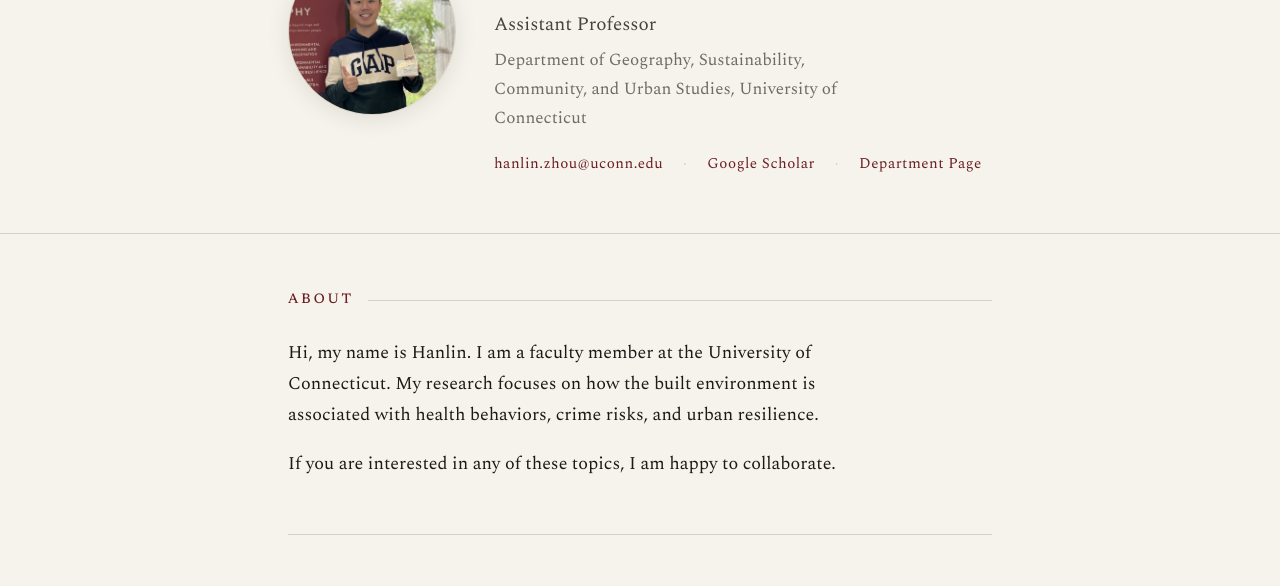
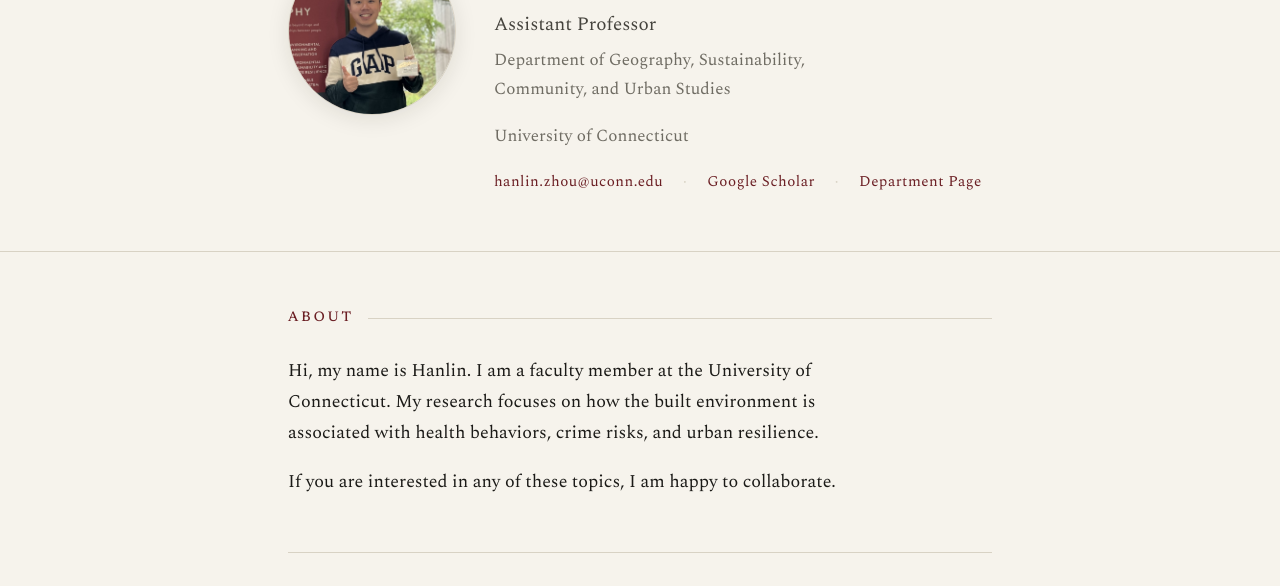
Before and after one commit to HLSYSUC/HLSYSUC.github.io, a plain HTML site: page index.html in a window 1280 px wide. Shown: the part 197-783 px from the top of the page. Drawn offline with nearby package versions, Linux system fonts and the light colour scheme.

Commit message:
Update index.html

```diff
--- a/index.html
+++ b/index.html
@@ -288,7 +288,8 @@
     <div>
       <h1>Hanlin Zhou</h1>
       <p class="role">Assistant Professor</p>
-      <p class="affil">Department of Geography, Sustainability, Community, and Urban Studies, University of Connecticut</p>
+      <p class="affil">Department of Geography, Sustainability, Community, and Urban Studies</p>
+      <p class="affil">University of Connecticut</p>
       <div class="meta">
         <a href="mailto:hanlin.zhou@uconn.edu">hanlin.zhou@uconn.edu</a>
         <span class="sep">·</span>
```
